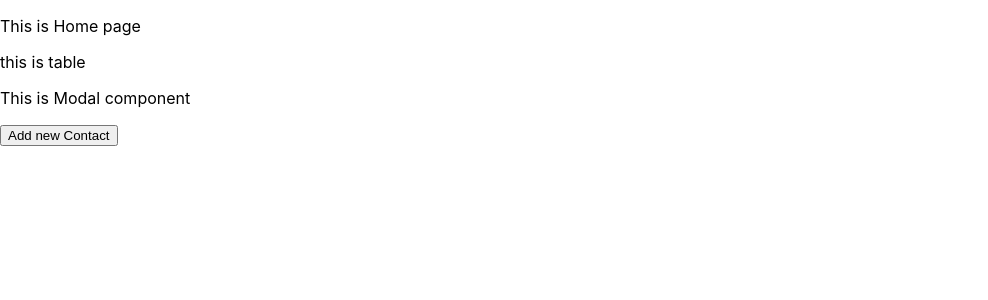
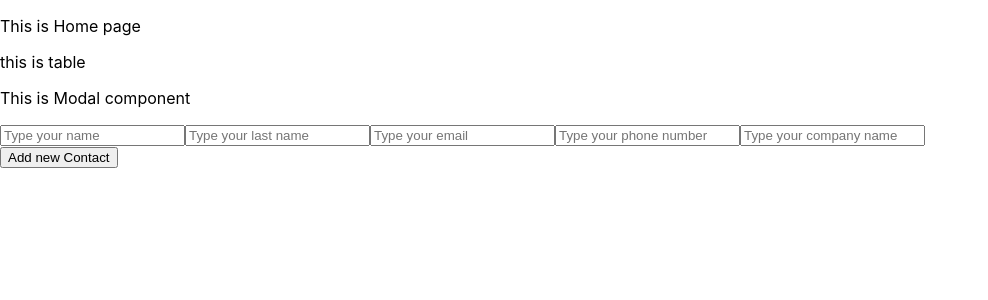
Before and after one commit to DudaKristian/DarlySolutionsTest, a React (Create React App) app: page / in a window 1280 px wide. Shown: the top 300 px of the page, without its empty margins (0-988 px from the left). Built offline with nearby package versions, Linux system fonts and the light colour scheme.

Commit message:
Created inputs inside Modal. included placeholders, patterns, title

```diff
--- /dev/null
+++ b/src/components/contactAddForm/contactAddForm.tsx
@@ -0,0 +1,61 @@
+import React from 'react';
+import { BtnSubmit } from '../btnSubmit/btnSubmit.component';
+
+export const ContactAddForm: React.FC = () => {
+    return (
+        <form>
+            <label>
+                <input
+                required
+                type="text"
+                name='name'
+                placeholder='Type your name'
+                pattern="^[a-zA-Zа-яА-Я]+(([' -][a-zA-Zа-яА-Я ])?[a-zA-Zа-яА-Я]*)*$"
+                title="Name may contain only letters, apostrophe, dash and spaces. For example Adrian, Jacob, Charles de Batz de Castelmore"
+                />
+            </label>
+            <label>
+                <input
+                required
+                type="text"
+                name='lastName'
+                placeholder='Type your last name'
+                pattern="^[a-zA-Zа-яА-Я]+(([' -][a-zA-Zа-яА-Я ])?[a-zA-Zа-яА-Я]*)*$"
+                title="Name may contain only letters, apostrophe, dash and spaces. For example Mercer, d'Artagnan"
+                />
+            </label>
+            <label>
+                <input
+                required
+                type="email"
+                name='email'
+                placeholder='Type your email'
+                pattern="[a-z0-9._%+-]+@[a-z0-9.-]+\.[a-z]{2,4}$"
+                title="Email may contain only letters, digits, without spaces. For example test123@mail.io"
+                />
+            </label>
+            <label>
+                <input
+                required
+                type="number
+                " name='phoneNumber'
+                placeholder='Type your phone number'
+                pattern="\+?\d{1,4}?[-.\s]?\(?\d{1,3}?\)?[-.\s]?\d{1,4}[-.\s]?\d{1,4}[-.\s]?\d{1,9}"
+                title="Phone number must be digits and can contain spaces, dashes, parentheses"
+                />
+            </label>
+            <label>
+                <input
+                required
+                type="text"
+                name='company'
+                placeholder='Type your company name'
+                pattern="^[a-zA-Zа-яА-Я]+(([' -][a-zA-Zа-яА-Я ])?[a-zA-Zа-яА-Я]*)*$"
+                title="Company name may contain only letters, apostrophe, dash and spaces."
+                />
+            </label>
+            <BtnSubmit />
+
+        </form>
+    )
+}
--- a/src/interfaces/contact.interface.tsx
+++ b/src/interfaces/contact.interface.tsx
@@ -5,4 +5,5 @@ export interface Contact {
     lastName: string;
     email: string;
     phoneNumber: number;
+    company: string;
 }
--- a/src/pages/Modal/Modal.tsx
+++ b/src/pages/Modal/Modal.tsx
@@ -1,11 +1,11 @@
 import React from 'react';
-import { BtnSubmit } from '../../components/btnSubmit/btnSubmit.component';
+import { ContactAddForm } from '../../components/contactAddForm/contactAddForm';
 
 export const Modal: React.FC = () => {
     return (
         <div>
             <p>This is Modal component</p>
-            <BtnSubmit/>
+            <ContactAddForm/>
         </div>
     )
 }
```
